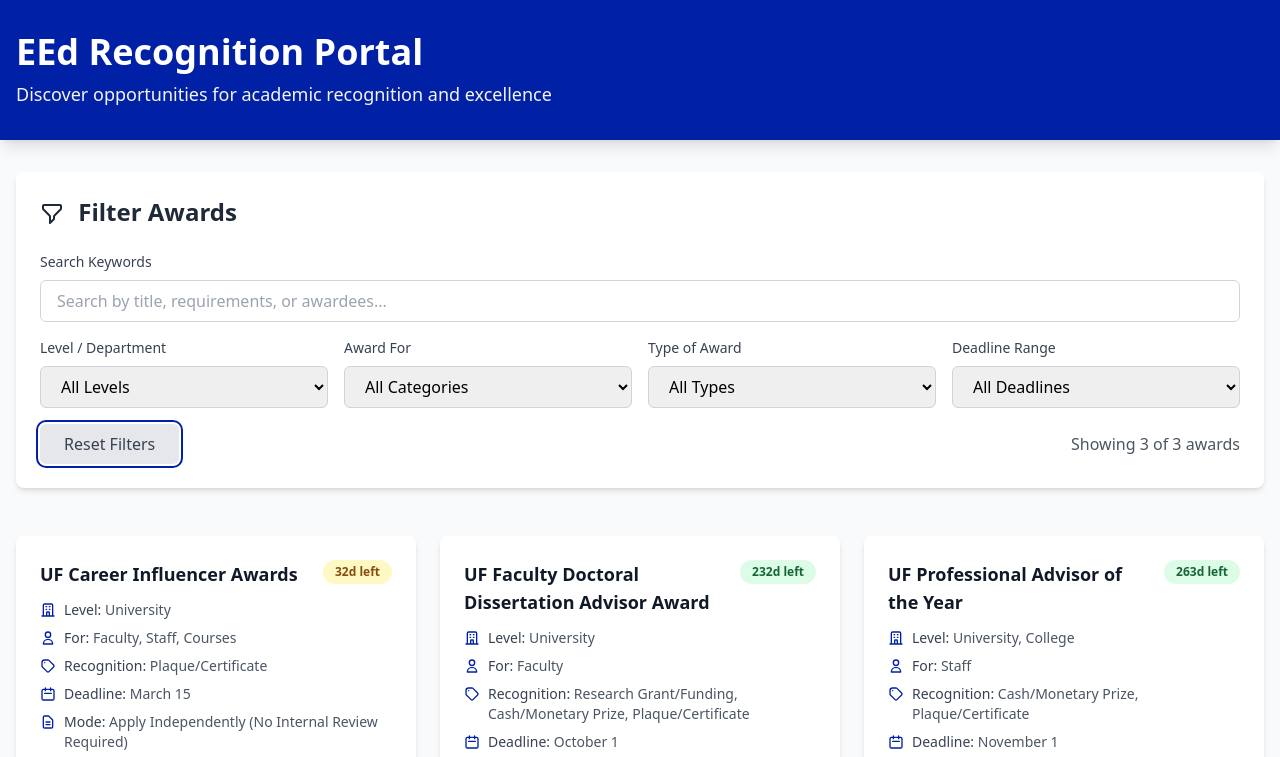
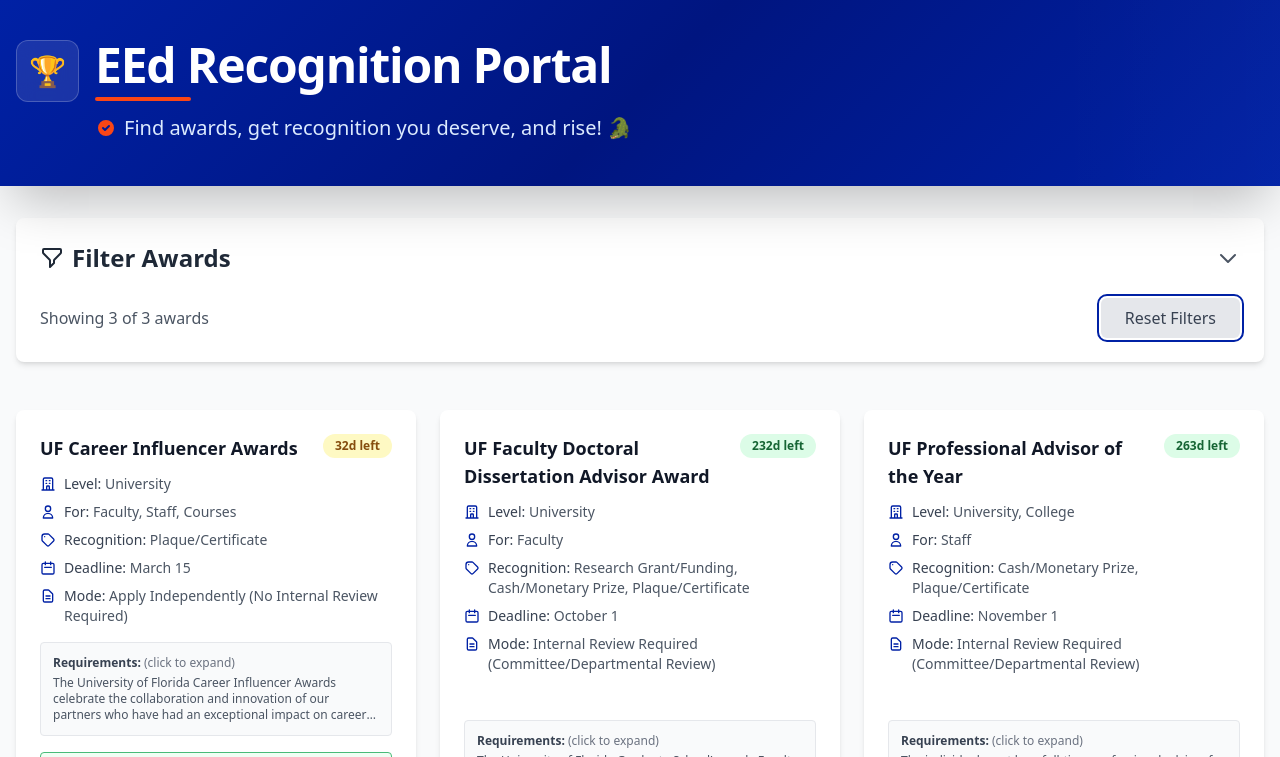
Before and after one commit to kapooramanpreet/eed-recognitions, a plain HTML site: page docs/index.html in a window 1280 px wide. Both pictures are taken after a click on the button "Reset Filters". Shown: the top 757 px of the page. Drawn offline with nearby package versions, Linux system fonts and the light colour scheme.

Commit message:
bug fixes and aesthetics

```diff
--- a/docs/assets/js/app.js
+++ b/docs/assets/js/app.js
@@ -54,15 +54,21 @@
   }
 }
 
-// Populate filter dropdowns with unique values
+// Populate filter dropdowns and checkboxes with unique values
 function populateFilters() {
   // Get unique values
   const levels = [...new Set(allAwards.flatMap(a =>
     a.level.split(',').map(l => l.trim()).filter(l => l)
   ))].sort();
 
-  const awardFors = [...new Set(allAwards.map(a => a.awardFor).filter(a => a))].sort();
-  const types = [...new Set(allAwards.map(a => a.type).filter(t => t))].sort();
+  // Parse comma-separated values for awardFor and types to avoid duplicates
+  const awardFors = [...new Set(allAwards.flatMap(a =>
+    a.awardFor.split(',').map(af => af.trim()).filter(af => af)
+  ))].sort();
+
+  const types = [...new Set(allAwards.flatMap(a =>
+    a.type.split(',').map(t => t.trim()).filter(t => t)
+  ))].sort();
 
   // Populate level dropdown
   const levelSelect = document.getElementById('level-filter');
@@ -73,7 +79,7 @@
     levelSelect.appendChild(option);
   });
 
-  // Populate award for dropdown
+  // Populate award for multiselect dropdown
   const awardForSelect = document.getElementById('awardfor-filter');
   awardFors.forEach(awardFor => {
     const option = document.createElement('option');
@@ -82,7 +88,7 @@
     awardForSelect.appendChild(option);
   });
 
-  // Populate type dropdown
+  // Populate type multiselect dropdown
   const typeSelect = document.getElementById('type-filter');
   types.forEach(type => {
     const option = document.createElement('option');
@@ -96,8 +102,15 @@
 function applyFilters() {
   filters.search = document.getElementById('search-input').value.toLowerCase();
   filters.level = document.getElementById('level-filter').value;
-  filters.awardFor = document.getElementById('awardfor-filter').value;
-  filters.type = document.getElementById('type-filter').value;
+
+  // Get selected options from multiselect for awardFor
+  const awardForSelect = document.getElementById('awardfor-filter');
+  const selectedAwardFors = Array.from(awardForSelect.selectedOptions).map(opt => opt.value);
+
+  // Get selected options from multiselect for type
+  const typeSelect = document.getElementById('type-filter');
+  const selectedTypes = Array.from(typeSelect.selectedOptions).map(opt => opt.value);
+
   filters.deadline = document.getElementById('deadline-filter').value;
 
   filteredAwards = allAwards.filter(award => {
@@ -120,11 +133,23 @@
       if (!awardLevels.includes(filters.level)) return false;
     }
 
-    // Award For filter
-    if (filters.awardFor && award.awardFor !== filters.awardFor) return false;
+    // Award For filter (check if any selected values match any of the award's values)
+    if (selectedAwardFors.length > 0) {
+      const awardForValues = award.awardFor.split(',').map(af => af.trim());
+      const hasMatch = selectedAwardFors.some(selected =>
+        awardForValues.includes(selected)
+      );
+      if (!hasMatch) return false;
+    }
 
-    // Type filter
-    if (filters.type && award.type !== filters.type) return false;
+    // Type filter (check if any selected values match any of the award's values)
+    if (selectedTypes.length > 0) {
+      const typeValues = award.type.split(',').map(t => t.trim());
+      const hasMatch = selectedTypes.some(selected =>
+        typeValues.includes(selected)
+      );
+      if (!hasMatch) return false;
+    }
 
     // Deadline filter
     if (filters.deadline) {
@@ -271,9 +296,9 @@
       ` : ''}
 
       ${award.previousAwardees ? `
-        <div class="mb-4 p-3 rounded border" style="background-color: #FFF5F0; border-color: #FA4616;">
-          <p class="text-xs font-semibold mb-1" style="color: #C63613;">Previous Awardees:</p>
-          <p class="text-xs line-clamp-2" style="color: #E63F14;">${escapeHtml(award.previousAwardees)}</p>
+        <div class="mb-4 p-3 rounded border" style="background-color: #F0FFF4; border-color: #48BB78;">
+          <p class="text-xs font-semibold mb-1" style="color: #2F855A;">Previous Awardees:</p>
+          <p class="text-xs line-clamp-2" style="color: #38A169;">${escapeHtml(award.previousAwardees)}</p>
         </div>
       ` : ''}
 
@@ -311,11 +336,26 @@
   document.getElementById('type-filter').addEventListener('change', applyFilters);
   document.getElementById('deadline-filter').addEventListener('change', applyFilters);
 
+  // Accordion toggle for filters
+  const accordionToggle = document.getElementById('filter-accordion-toggle');
+  const filterContent = document.getElementById('filter-content');
+  const chevron = document.getElementById('filter-chevron');
+
+  accordionToggle.addEventListener('click', () => {
+    if (filterContent.classList.contains('hidden')) {
+      filterContent.classList.remove('hidden');
+      chevron.style.transform = 'rotate(180deg)';
+    } else {
+      filterContent.classList.add('hidden');
+      chevron.style.transform = 'rotate(0deg)';
+    }
+  });
+
   document.getElementById('reset-filters').addEventListener('click', () => {
     document.getElementById('search-input').value = '';
     document.getElementById('level-filter').value = '';
-    document.getElementById('awardfor-filter').value = '';
-    document.getElementById('type-filter').value = '';
+    document.getElementById('awardfor-filter').selectedIndex = -1;
+    document.getElementById('type-filter').selectedIndex = -1;
     document.getElementById('deadline-filter').value = '';
     applyFilters();
   });
@@ -372,6 +412,11 @@
     const deadline = new Date(award.deadlineDate);
     const startDate = deadline.toISOString().split('T')[0].replace(/-/g, '');
 
+    // For all-day events, end date should be the next day in iCalendar format
+    const endDeadline = new Date(deadline);
+    endDeadline.setDate(endDeadline.getDate() + 1);
+    const endDate = endDeadline.toISOString().split('T')[0].replace(/-/g, '');
+
     // Create description with details
     let description = '';
     if (award.requirements) {
@@ -390,7 +435,7 @@
       description,
       '',
       startDate,
-      startDate
+      endDate
     );
 
     const filename = award.title.replace(/[^a-z0-9]/gi, '-').toLowerCase();
--- a/docs/index.html
+++ b/docs/index.html
@@ -23,6 +23,35 @@
     .border-uf-orange { border-color: var(--uf-orange); }
     .hover\:bg-uf-orange:hover { background-color: #E63F14; }
     .focus\:ring-uf-blue:focus { --tw-ring-color: var(--uf-blue); }
+
+    /* Modern header gradient */
+    .header-gradient {
+      background: linear-gradient(135deg, #0021A5 0%, #001580 50%, #0021A5 100%);
+      position: relative;
+      overflow: hidden;
+    }
+
+    .header-gradient::before {
+      content: '';
+      position: absolute;
+      top: 0;
+      left: -100%;
+      width: 200%;
+      height: 100%;
+      background: linear-gradient(90deg, transparent, rgba(255,255,255,0.1), transparent);
+      animation: shimmer 3s infinite;
+    }
+
+    @keyframes shimmer {
+      0% { left: -100%; }
+      100% { left: 100%; }
+    }
+
+    .header-icon {
+      background: rgba(255, 255, 255, 0.1);
+      backdrop-filter: blur(10px);
+      border: 1px solid rgba(255, 255, 255, 0.2);
+    }
   </style>
 
   <!-- Custom styles -->
@@ -30,24 +59,52 @@
 </head>
 <body class="bg-gray-50 min-h-screen">
   <!-- Header -->
-  <header class="bg-uf-blue text-white shadow-lg">
-    <div class="container mx-auto px-4 py-8">
-      <h1 class="text-4xl font-bold mb-2">EEd Recognition Portal</h1>
-      <p class="text-gray-100 text-lg">Discover opportunities for academic recognition and excellence</p>
+  <header class="header-gradient text-white shadow-2xl">
+    <div class="container mx-auto px-4 py-10">
+      <div class="flex items-center justify-between">
+        <!-- Left side: Title and subtitle -->
+        <div class="flex-1">
+          <div class="flex items-center gap-4 mb-3">
+            <!-- Award icon -->
+            <div class="header-icon rounded-xl p-3 flex items-center justify-center">
+              <span class="text-3xl" role="img" aria-label="Trophy">🏆</span>
+            </div>
+            <div>
+              <h1 class="text-4xl md:text-5xl font-extrabold tracking-tight">
+                EEd Recognition Portal
+              </h1>
+              <div class="h-1 w-24 bg-uf-orange rounded-full mt-2"></div>
+            </div>
+          </div>
+          <p class="text-blue-100 text-lg md:text-xl font-light ml-20 flex items-center gap-2">
+            <svg class="w-5 h-5 text-uf-orange" fill="currentColor" viewBox="0 0 20 20">
+              <path fill-rule="evenodd" d="M10 18a8 8 0 100-16 8 8 0 000 16zm3.707-9.293a1 1 0 00-1.414-1.414L9 10.586 7.707 9.293a1 1 0 00-1.414 1.414l2 2a1 1 0 001.414 0l4-4z" clip-rule="evenodd"></path>
+            </svg>
+            Find awards, get recognition you deserve, and rise! 🐊
+          </p>
+        </div>
+      </div>
     </div>
+    <!-- Orange accent line at bottom -->
+    <div class="h-1 bg-gradient-to-r from-uf-orange via-yellow-400 to-uf-orange"></div>
   </header>
 
   <!-- Filters Section -->
   <section class="container mx-auto px-4 py-8">
     <div class="bg-white rounded-lg shadow-md p-6">
-      <h2 class="text-2xl font-semibold mb-6 text-gray-800">
-        <svg class="inline w-6 h-6 mr-2" fill="none" stroke="currentColor" viewBox="0 0 24 24">
-          <path stroke-linecap="round" stroke-linejoin="round" stroke-width="2" d="M3 4a1 1 0 011-1h16a1 1 0 011 1v2.586a1 1 0 01-.293.707l-6.414 6.414a1 1 0 00-.293.707V17l-4 4v-6.586a1 1 0 00-.293-.707L3.293 7.293A1 1 0 013 6.586V4z"></path>
+      <button id="filter-accordion-toggle" class="w-full flex items-center justify-between text-left mb-6 hover:opacity-80 transition-opacity">
+        <h2 class="text-2xl font-semibold text-gray-800 flex items-center">
+          <svg class="inline w-6 h-6 mr-2" fill="none" stroke="currentColor" viewBox="0 0 24 24">
+            <path stroke-linecap="round" stroke-linejoin="round" stroke-width="2" d="M3 4a1 1 0 011-1h16a1 1 0 011 1v2.586a1 1 0 01-.293.707l-6.414 6.414a1 1 0 00-.293.707V17l-4 4v-6.586a1 1 0 00-.293-.707L3.293 7.293A1 1 0 013 6.586V4z"></path>
+          </svg>
+          Filter Awards
+        </h2>
+        <svg id="filter-chevron" class="w-6 h-6 text-gray-600 transform transition-transform" fill="none" stroke="currentColor" viewBox="0 0 24 24">
+          <path stroke-linecap="round" stroke-linejoin="round" stroke-width="2" d="M19 9l-7 7-7-7"></path>
         </svg>
-        Filter Awards
-      </h2>
+      </button>
 
-      <div class="grid grid-cols-1 md:grid-cols-2 lg:grid-cols-4 gap-4 mb-4">
+      <div id="filter-content" class="hidden grid grid-cols-1 md:grid-cols-2 lg:grid-cols-4 gap-4 mb-4">
         <!-- Search -->
         <div class="col-span-1 md:col-span-2 lg:col-span-4">
           <label for="search-input" class="block text-sm font-medium text-gray-700 mb-2">
@@ -82,11 +139,13 @@
           </label>
           <select
             id="awardfor-filter"
-            class="w-full px-4 py-2 border border-gray-300 rounded-md focus:ring-2 focus:ring-uf-blue focus:border-transparent"
+            multiple
+            class="w-full px-2 py-2 border border-gray-300 rounded-md focus:ring-2 focus:ring-uf-blue focus:border-transparent bg-white text-sm"
+            style="min-height: 80px;"
           >
-            <option value="">All Categories</option>
             <!-- Populated dynamically -->
           </select>
+          <p class="text-xs text-gray-500 mt-1">Hold Ctrl/Cmd to select multiple</p>
         </div>
 
         <!-- Type Filter -->
@@ -96,11 +155,13 @@
           </label>
           <select
             id="type-filter"
-            class="w-full px-4 py-2 border border-gray-300 rounded-md focus:ring-2 focus:ring-uf-blue focus:border-transparent"
+            multiple
+            class="w-full px-2 py-2 border border-gray-300 rounded-md focus:ring-2 focus:ring-uf-blue focus:border-transparent bg-white text-sm"
+            style="min-height: 80px;"
           >
-            <option value="">All Types</option>
             <!-- Populated dynamically -->
           </select>
+          <p class="text-xs text-gray-500 mt-1">Hold Ctrl/Cmd to select multiple</p>
         </div>
 
         <!-- Deadline Filter -->
@@ -122,13 +183,13 @@
       </div>
 
       <div class="flex justify-between items-center">
+        <div id="results-count" class="text-gray-600 font-medium"></div>
         <button
           id="reset-filters"
           class="px-6 py-2 bg-gray-200 text-gray-700 rounded-md hover:bg-gray-300 transition-colors font-medium"
         >
           Reset Filters
         </button>
-        <div id="results-count" class="text-gray-600 font-medium"></div>
       </div>
     </div>
   </section>
```
